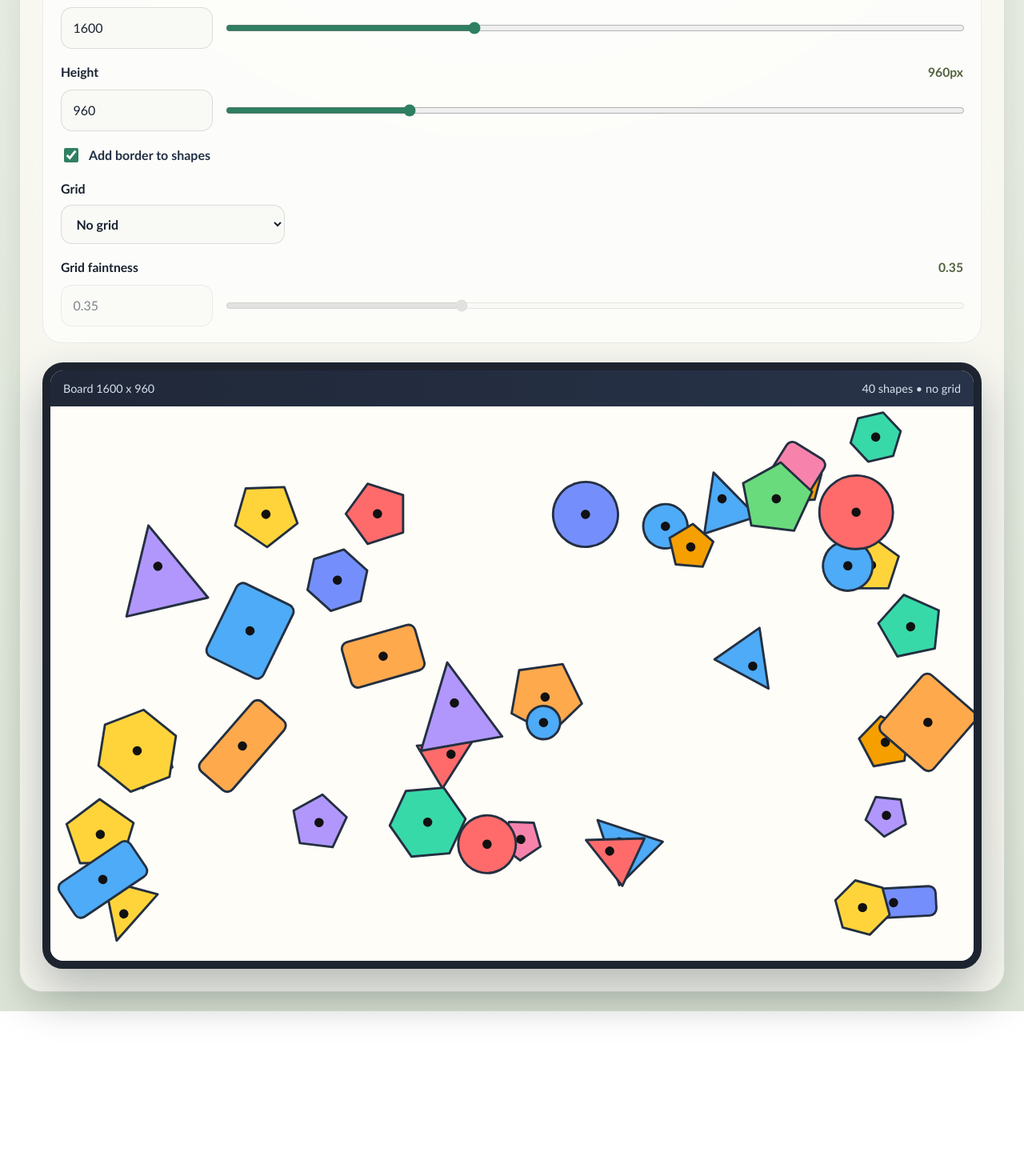
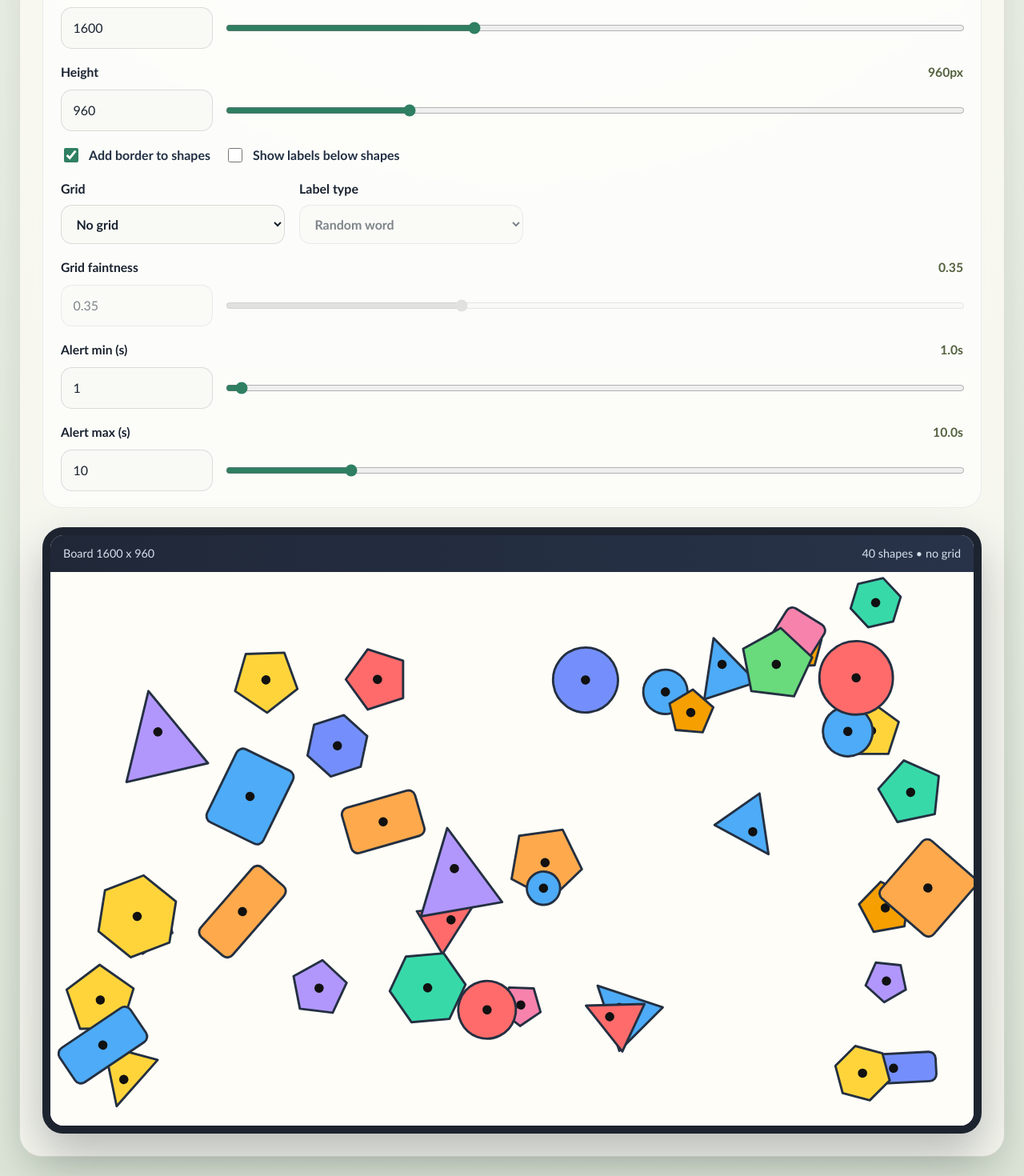
Before and after one commit to danysdragons/random-shapes, a React (Vite) app: page / in a window 1280 px wide. Shown: the part 334-1804 px from the top of the page at 80% size. Before the commit the page ends 1598 px from the top, so only its background shows below. Built offline with nearby package versions, Linux system fonts and the light colour scheme.

Commit message:
Implement pass 2 whiteboard interactions: sequential numeric labels, optional word labels, randomized alert timing controls, alert overlay, and keyboard shortcuts for new board generation`

```diff
--- a/src/App.tsx
+++ b/src/App.tsx
@@ -1,4 +1,4 @@
-import { useEffect, useMemo, useState } from "react";
+import { useEffect, useMemo, useRef, useState } from "react";
 
 const DEFAULT_BOARD_WIDTH = 1600;
 const DEFAULT_BOARD_HEIGHT = 960;
@@ -8,6 +8,9 @@ const MIN_BOARD_HEIGHT = 300;
 const MAX_BOARD_HEIGHT = 3000;
 const MIN_SHAPES = 5;
 const MAX_SHAPES = 250;
+const MIN_ALERT_SECONDS = 0.2;
+const MAX_ALERT_SECONDS = 60;
+const LABEL_FONT_SIZE = 24;
 
 const palette = [
   "#ff6b6b",
@@ -22,8 +25,36 @@ const palette = [
   "#ffa94d",
 ];
 
+const wordBank = [
+  "orbit",
+  "glyph",
+  "ember",
+  "vector",
+  "signal",
+  "delta",
+  "anchor",
+  "lumen",
+  "kernel",
+  "beacon",
+  "ripple",
+  "cobalt",
+  "atlas",
+  "mosaic",
+  "quartz",
+  "drift",
+  "nova",
+  "hinge",
+  "pocket",
+  "prism",
+  "thread",
+  "harbor",
+  "motive",
+  "field",
+];
+
 type ShapeType = "circle" | "rectangle" | "triangle" | "pentagon" | "hexagon";
 type GridMode = "none" | "square" | "hex";
+type LabelType = "word" | "number";
 
 type Shape =
   | {
@@ -54,6 +85,14 @@ export default function App() {
   const [showBorder, setShowBorder] = useState(true);
   const [gridMode, setGridMode] = useState<GridMode>("none");
   const [gridOpacity, setGridOpacity] = useState(0.35);
+  const [showLabels, setShowLabels] = useState(false);
+  const [labelType, setLabelType] = useState<LabelType>("word");
+  const [minAlertSec, setMinAlertSec] = useState(1);
+  const [maxAlertSec, setMaxAlertSec] = useState(10);
+  const [showAlert, setShowAlert] = useState(false);
+  const [alertCount, setAlertCount] = useState(0);
+  const alertTimeoutRef = useRef<number | null>(null);
+  const hideTimeoutRef = useRef<number | null>(null);
 
   useEffect(() => {
     const viewportWidth = Math.max(
@@ -69,9 +108,93 @@ export default function App() {
     setBoardHeight(viewportHeight);
   }, []);
 
+  useEffect(() => {
+    const handleKeyDown = (event: KeyboardEvent) => {
+      const target = event.target as HTMLElement | null;
+
+      if (
+        target instanceof HTMLInputElement ||
+        target instanceof HTMLTextAreaElement ||
+        target instanceof HTMLSelectElement ||
+        target?.isContentEditable
+      ) {
+        return;
+      }
+
+      const isPlainN =
+        (event.key === "n" || event.key === "N") &&
+        !event.ctrlKey &&
+        !event.metaKey &&
+        !event.altKey;
+      const isSubmitShortcut =
+        event.key === "Enter" && (event.ctrlKey || event.metaKey);
+
+      if (!isPlainN && !isSubmitShortcut) {
+        return;
+      }
+
+      event.preventDefault();
+      setSeed(randomSeed());
+    };
+
+    window.addEventListener("keydown", handleKeyDown);
+
+    return () => {
+      window.removeEventListener("keydown", handleKeyDown);
+    };
+  }, []);
+
+  useEffect(() => {
+    const clearTimers = () => {
+      if (alertTimeoutRef.current !== null) {
+        window.clearTimeout(alertTimeoutRef.current);
+      }
+
+      if (hideTimeoutRef.current !== null) {
+        window.clearTimeout(hideTimeoutRef.current);
+      }
+    };
+
+    clearTimers();
+
+    const [minSeconds, maxSeconds] = normalizeAlertWindow(
+      minAlertSec,
+      maxAlertSec,
+    );
+
+    const scheduleNext = () => {
+      const delay =
+        (minSeconds + Math.random() * (maxSeconds - minSeconds)) * 1000;
+
+      alertTimeoutRef.current = window.setTimeout(() => {
+        setAlertCount((count) => count + 1);
+        setShowAlert(true);
+
+        if (hideTimeoutRef.current !== null) {
+          window.clearTimeout(hideTimeoutRef.current);
+        }
+
+        hideTimeoutRef.current = window.setTimeout(() => {
+          setShowAlert(false);
+        }, 1200);
+
+        scheduleNext();
+      }, delay);
+    };
+
+    scheduleNext();
+
+    return clearTimers;
+  }, [minAlertSec, maxAlertSec]);
+
   const shapes = useMemo(
     () => generateShapes(shapeCount, seed, boardWidth, boardHeight),
     [shapeCount, seed, boardWidth, boardHeight],
+  );
+
+  const labels = useMemo(
+    () => generateLabels(shapeCount, seed, labelType),
+    [shapeCount, seed, labelType],
   );
 
   return (
@@ -79,16 +202,16 @@ export default function App() {
       <section className="app-card">
         <header className="hero">
           <div>
-            <p className="eyebrow">Pass 1: Layout, Dimensions, Grid</p>
+            <p className="eyebrow">Pass 2: Alerts, Labels, Shortcuts</p>
             <h1>Random Shape Whiteboard</h1>
             <p className="hero-copy">
-              Tune the board dimensions, toggle borders, and switch between no
-              grid, square grid, or hexagonal grid. The board sits below the
-              controls and stretches wider to use the available space.
+              The board now supports randomized alert timing, optional labels
+              beneath each shape, and keyboard shortcuts for generating a fresh
+              layout without reaching for the mouse.
             </p>
           </div>
           <button className="board-button" onClick={() => setSeed(randomSeed())}>
-            New board
+            New board (N or Ctrl/Cmd+Enter)
           </button>
         </header>
 
@@ -143,6 +266,15 @@ export default function App() {
                 />
                 <span>Add border to shapes</span>
               </label>
+
+              <label className="checkbox-field">
+                <input
+                  type="checkbox"
+                  checked={showLabels}
+                  onChange={(event) => setShowLabels(event.target.checked)}
+                />
+                <span>Show labels below shapes</span>
+              </label>
             </div>
 
             <div className="select-grid">
@@ -156,6 +288,21 @@ export default function App() {
                   <option value="none">No grid</option>
                   <option value="square">Square grid</option>
                   <option value="hex">Hexagonal grid</option>
+                </select>
+              </label>
+
+              <label className="select-field" htmlFor="label-type">
+                <span>Label type</span>
+                <select
+                  id="label-type"
+                  value={labelType}
+                  disabled={!showLabels}
+                  onChange={(event) =>
+                    setLabelType(event.target.value as LabelType)
+                  }
+                >
+                  <option value="word">Random word</option>
+                  <option value="number">Random number</option>
                 </select>
               </label>
             </div>
@@ -192,6 +339,28 @@ export default function App() {
                 />
               </div>
             </div>
+
+            <DoubleNumberRangeControl
+              label="Alert min (s)"
+              value={minAlertSec}
+              min={MIN_ALERT_SECONDS}
+              max={MAX_ALERT_SECONDS}
+              step={0.1}
+              inputId="alert-min"
+              rangeId="alert-min-range"
+              onChange={setMinAlertSec}
+            />
+
+            <DoubleNumberRangeControl
+              label="Alert max (s)"
+              value={maxAlertSec}
+              min={MIN_ALERT_SECONDS}
+              max={MAX_ALERT_SECONDS}
+              step={0.1}
+              inputId="alert-max"
+              rangeId="alert-max-range"
+              onChange={setMaxAlertSec}
+            />
           </div>
         </section>
 
@@ -200,8 +369,15 @@ export default function App() {
             <span>Board {boardWidth} x {boardHeight}</span>
             <span>
               {shapeCount} shapes • {gridMode === "none" ? "no grid" : `${gridMode} grid`}
+              {showLabels ? ` • labels: ${labelType}` : ""}
             </span>
           </div>
+          <div className="board-stage">
+            {showAlert ? (
+              <div className="board-alert" role="status" aria-live="polite">
+                Alert #{alertCount}
+              </div>
+            ) : null}
             <div
               className="board-surface"
               style={{ aspectRatio: `${boardWidth} / ${boardHeight}` }}
@@ -222,7 +398,17 @@ export default function App() {
                 {shapes.map((shape) => (
                   <ShapeMark key={shape.id} shape={shape} showBorder={showBorder} />
                 ))}
+                {showLabels
+                  ? shapes.map((shape, index) => (
+                      <ShapeLabel
+                        key={`label-${shape.id}`}
+                        shape={shape}
+                        label={labels[index] ?? ""}
+                      />
+                    ))
+                  : null}
               </svg>
+            </div>
           </div>
         </section>
       </section>
@@ -274,6 +460,56 @@ function DimensionControl({
           step={step}
           value={value}
           onChange={(event) => onChange(clampInt(event.target.value, min, max))}
+        />
+      </div>
+    </div>
+  );
+}
+
+function DoubleNumberRangeControl({
+  label,
+  value,
+  min,
+  max,
+  step,
+  inputId,
+  rangeId,
+  onChange,
+}: {
+  label: string;
+  value: number;
+  min: number;
+  max: number;
+  step: number;
+  inputId: string;
+  rangeId: string;
+  onChange: (value: number) => void;
+}) {
+  return (
+    <div className="control-block">
+      <div className="control-label-row">
+        <label htmlFor={inputId}>{label}</label>
+        <output htmlFor={`${inputId} ${rangeId}`}>{value.toFixed(1)}s</output>
+      </div>
+      <div className="paired-inputs">
+        <input
+          id={inputId}
+          className="number-input"
+          type="number"
+          min={min}
+          max={max}
+          step={step}
+          value={value}
+          onChange={(event) => onChange(clampFloat(event.target.value, min, max))}
+        />
+        <input
+          id={rangeId}
+          type="range"
+          min={min}
+          max={max}
+          step={step}
+          value={value}
+          onChange={(event) => onChange(clampFloat(event.target.value, min, max))}
         />
       </div>
     </div>
@@ -417,6 +653,43 @@ function ShapeMark({
   );
 }
 
+function ShapeLabel({
+  shape,
+  label,
+}: {
+  shape: Shape;
+  label: string;
+}) {
+  const centerY = shape.y + getLabelOffset(shape);
+  const pillWidth = Math.max(86, label.length * LABEL_FONT_SIZE * 0.64 + 28);
+  const pillHeight = 34;
+
+  return (
+    <g className="label-mark">
+      <rect
+        x={shape.x - pillWidth / 2}
+        y={centerY - pillHeight / 2}
+        width={pillWidth}
+        height={pillHeight}
+        rx={pillHeight / 2}
+        fill="rgba(255, 255, 255, 0.9)"
+        stroke="rgba(36, 48, 65, 0.12)"
+      />
+      <text
+        x={shape.x}
+        y={centerY + 1}
+        textAnchor="middle"
+        dominantBaseline="middle"
+        fontSize={LABEL_FONT_SIZE}
+        fontWeight="600"
+        fill="#233043"
+      >
+        {label}
+      </text>
+    </g>
+  );
+}
+
 function trianglePoints(width: number, height: number) {
   return [
     `0 ${-height / 2}`,
@@ -507,6 +780,40 @@ function generateShapes(
   });
 }
 
+function generateLabels(count: number, seed: number, labelType: LabelType) {
+  const random = mulberry32(seed ^ 0x9e3779b9);
+
+  return Array.from({ length: count }, (_, index) => {
+    if (labelType === "number") {
+      return String(index + 1);
+    }
+
+    return wordBank[Math.floor(random() * wordBank.length)] ?? "signal";
+  });
+}
+
+function getLabelOffset(shape: Shape) {
+  if (shape.type === "circle") {
+    return shape.radius + 28;
+  }
+
+  if (shape.type === "rectangle") {
+    return shape.height / 2 + 28;
+  }
+
+  return Math.max(shape.width, shape.height) / 2 + 28;
+}
+
+function normalizeAlertWindow(min: number, max: number) {
+  const lower = Math.max(MIN_ALERT_SECONDS, Math.min(min, max));
+  const upper = Math.min(
+    MAX_ALERT_SECONDS,
+    Math.max(lower + 0.1, Math.max(min, max)),
+  );
+
+  return [lower, upper] as const;
+}
+
 function clampFloat(value: string, min: number, max: number) {
   const parsed = Number.parseFloat(value);
 
--- a/src/styles.css
+++ b/src/styles.css
@@ -195,6 +195,7 @@ input[type="range"] {
 }
 
 .board-frame {
+  position: relative;
   border-radius: 26px;
   overflow: hidden;
   background: #ffffff;
@@ -214,11 +215,35 @@ input[type="range"] {
   font-size: 0.9rem;
 }
 
+.board-stage {
+  position: relative;
+}
+
+.board-alert {
+  position: absolute;
+  top: 18px;
+  left: 50%;
+  z-index: 2;
+  transform: translateX(-50%);
+  padding: 0.55rem 0.95rem;
+  border-radius: 999px;
+  background: rgba(255, 255, 255, 0.92);
+  border: 1px solid rgba(197, 43, 43, 0.2);
+  color: #c53030;
+  font-weight: 700;
+  letter-spacing: 0.01em;
+  box-shadow: 0 14px 28px rgba(29, 36, 48, 0.18);
+}
+
 .board-surface {
   width: 100%;
   min-height: min(74vh, 980px);
   background:
     linear-gradient(180deg, rgba(255, 255, 255, 0.4), rgba(255, 255, 255, 0));
+}
+
+.label-mark text {
+  letter-spacing: 0.01em;
 }
 
 .board-surface svg {
```
Lines whose indentation alone changed are shown as unchanged.
